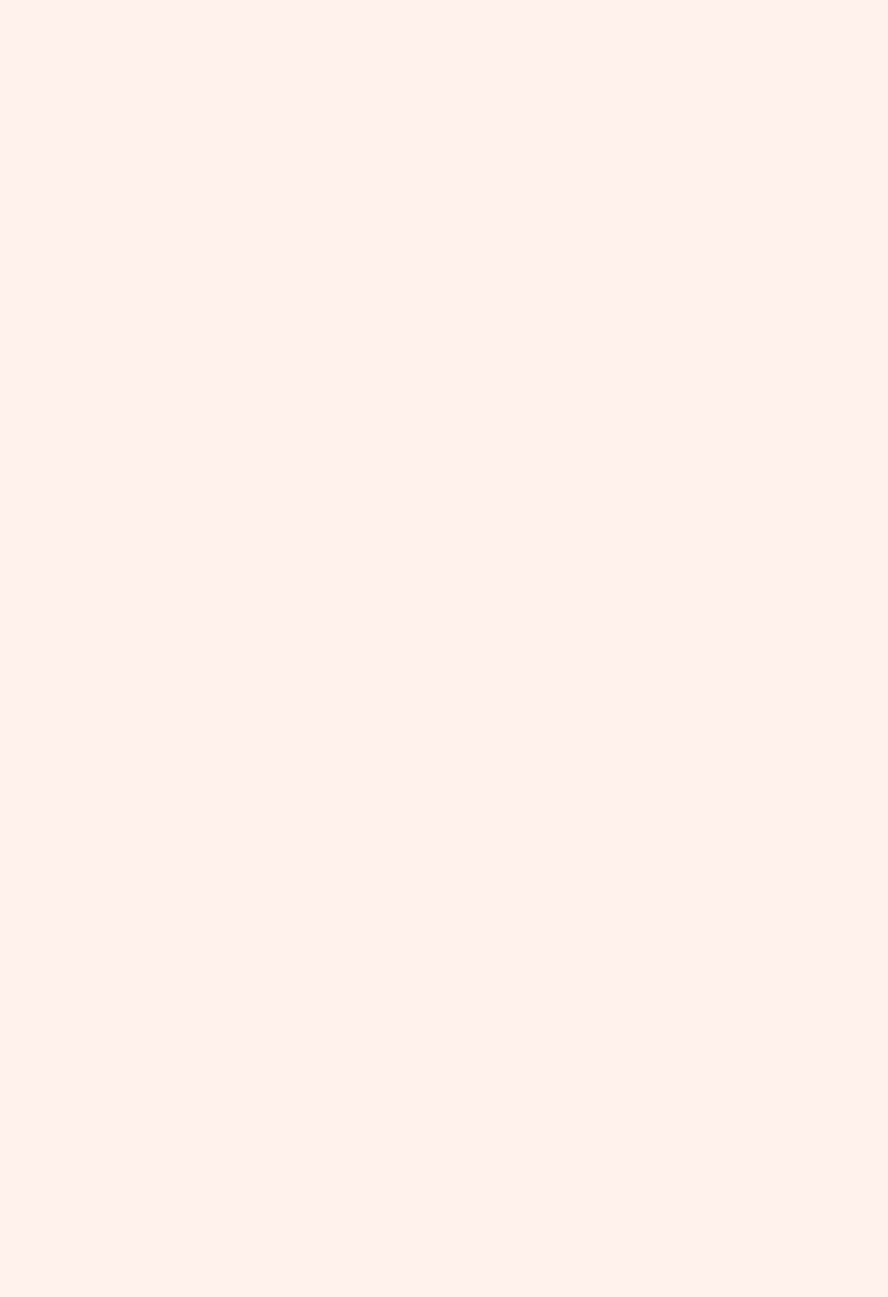
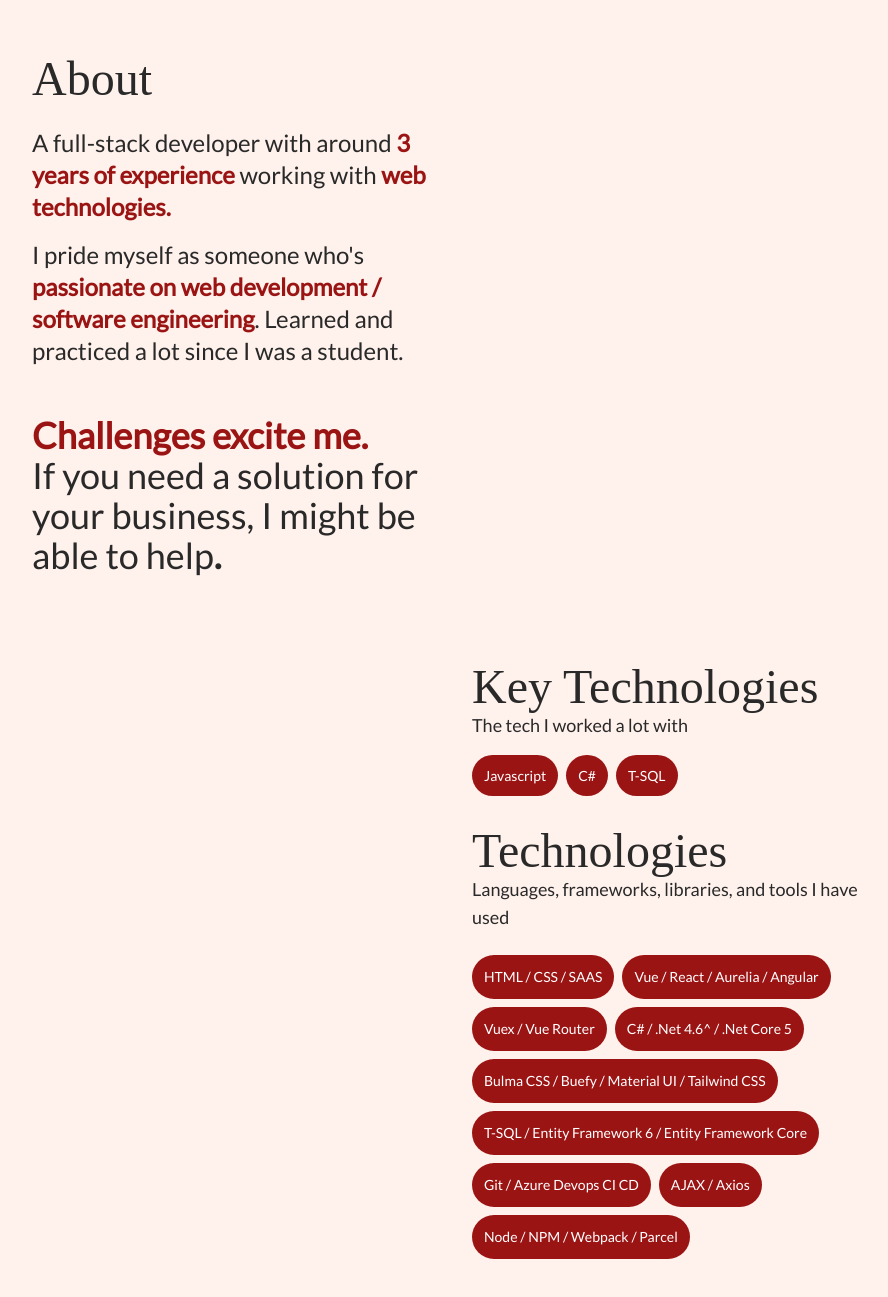
Before and after one commit to jmrrgncpz/jmrrgncpz.github.io, a Vue app: page / in a window 1280 px wide. Shown: the part 805-2102 px from the top of the page, without its empty margins (188-1076 px from the left). Before the commit the page ends 800 px from the top, so only its background shows below. Built offline with nearby package versions, Linux system fonts and the light colour scheme; a web font is replaced by a local one.

Commit message:
add about, key tech, tech section. add tag componenet

```diff
--- a/src/App.vue
+++ b/src/App.vue
@@ -29,7 +29,10 @@
   >
     <circle cx="700" cy="-400" r="615" stroke-width="3" fill="#F5B59F" />
   </svg> -->
-  <div id="hero" class="p-4 md:p-7 flex flex-col font-display h-screen w-screen overflow-hidden">
+  <div
+    id="hero"
+    class="p-4 md:p-7 flex flex-col font-display h-screen w-screen overflow-hidden text-black"
+  >
     <div id="header">
       <h4 id="brand" class="font-header text-xl md:text-3xl">paz</h4>
     </div>
@@ -45,7 +48,8 @@
             <span>Paz</span>
           </div>
           <div class="mb-8">
-            <span class="font-display text-primary-500 text-2xl md:text-3xl mb-1"
+            <span
+              class="font-display text-primary-500 text-2xl md:text-3xl mb-1"
               >Full-stack web developer</span
             >
           </div>
@@ -82,15 +86,64 @@
       </div>
     </div>
   </div>
-  <div id="about" class="">
-    <div class="about-me">
+  <div id="about" class="p-10 md:mx-40 text-black flex flex-col">
+    <div id="about-me" class="mb-12 md:w-3/6 md:p-5">
+      <h1 class="font-header text-4xl md:text-5xl mb-6">About</h1>
+      <p class="text-lg md:text-2xl mb-4">
+        A full-stack developer with around
+        <span class="text-primary-500 font-semibold"
+          >3 years of experience</span
+        >
+        working with
+        <span class="text-primary-500 font-semibold">web technologies.</span>
+      </p>
+      <p class="text-lg md:text-2xl mb-12">
+        I pride myself as someone who's
+        <span class="text-primary-500 font-semibold"
+          >passionate on web development / software engineering</span
+        >. Learned and practiced a lot since I was a student.
+      </p>
+      <p class="text-2xl md:text-4xl font-bold">
+        <span class="text-primary-500">Challenges excite me.</span> <br />
+        <span class="font-medium"
+          >If you need a solution for your business, I might be able to
+          help</span
+        >.
+      </p>
+    </div>
 
+    <div class="md:w-3/6 md:self-end md:p-5">
+      <div id="key-technologies" class="mb-10">
+        <h1 class="font-header text-4xl md:text-5xl">Key Technologies</h1>
+        <p class="mb-6 text-lg">The tech I worked a lot with</p>
+        <Tag label="Javascript" />
+        <Tag label="C#" />
+        <Tag label="T-SQL" />
+      </div>
+      <div id="technologies">
+        <h1 class="font-header text-4xl md:text-5xl">Technologies</h1>
+        <p class="mb-6 text-lg">
+          Languages, frameworks, libraries, and tools I have used
+        </p>
+        <div class="flex flex-wrap">
+          <Tag label="HTML / CSS / SAAS" />
+          <Tag label="Vue / React / Aurelia / Angular" />
+          <Tag label="Vuex / Vue Router" />
+          <Tag label="C# / .Net 4.6^ / .Net Core 5" />
+          <Tag label="Bulma CSS / Buefy / Material UI / Tailwind CSS" />
+          <Tag label="T-SQL / Entity Framework 6 / Entity Framework Core" />
+          <Tag label="Git / Azure Devops CI CD" />
+          <Tag label="AJAX / Axios" />
+          <Tag label="Node / NPM / Webpack / Parcel" />
+        </div>
+      </div>
     </div>
   </div>
 </template>
 
 <script>
 import Shortcut from "./components/Shortcut.vue";
+import Tag from "./components/Tag.vue";
 import {
   UserIcon,
   TemplateIcon,
@@ -105,6 +158,7 @@ export default {
     CodeIcon,
     PhoneIcon,
     Shortcut,
+    Tag,
   },
 };
 </script>
--- /dev/null
+++ b/src/components/Tag.vue
@@ -0,0 +1,11 @@
+<template>
+    <span class="text-xs md:text-sm tag p-3 bg-primary-500 text-white mr-2 mb-2 rounded-3xl flex-shrink-0">
+        {{ label }}
+    </span>
+</template>
+
+<script>
+export default {
+    props: ['label']
+}
+</script>
```
